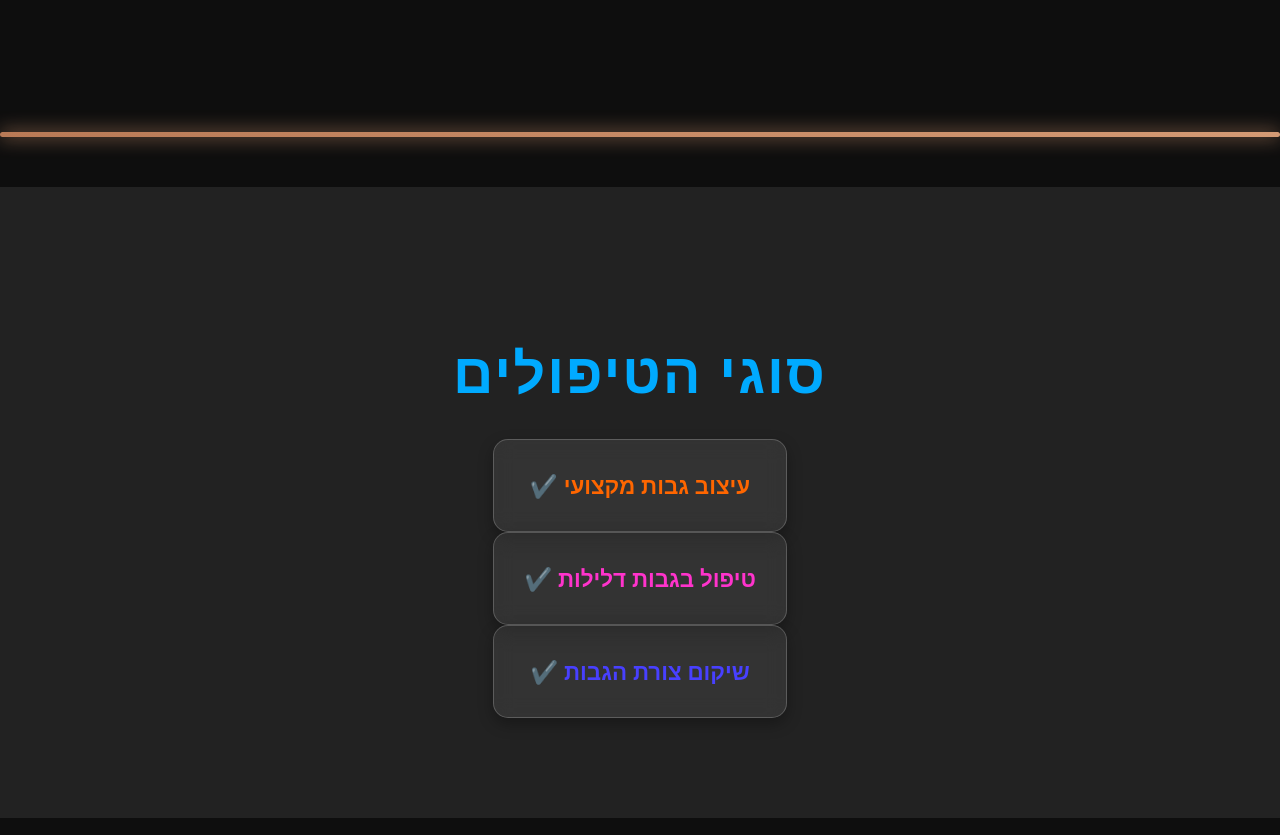
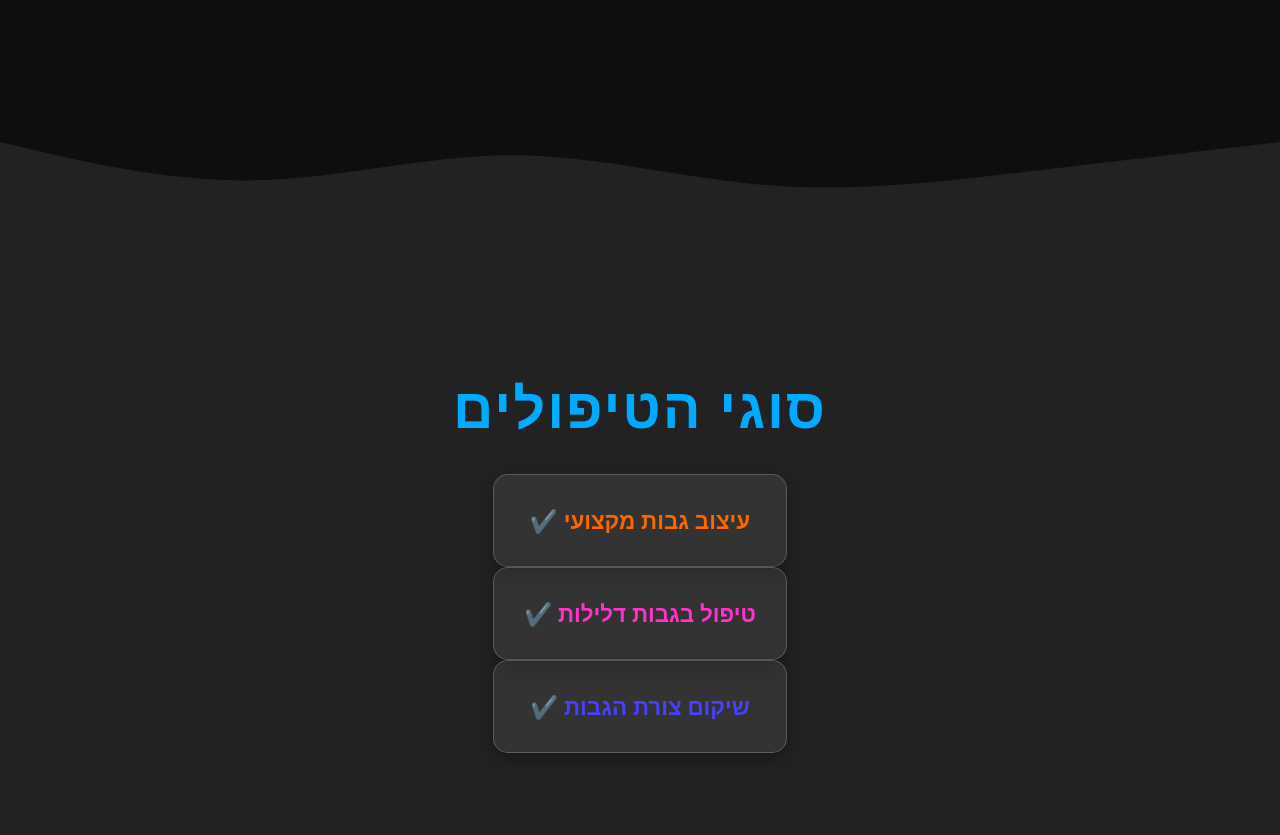
Before and after one commit to noamrap/OR-E-, a plain HTML site: page index.html in a window 1280 px wide. Shown: the part 1000-1835 px from the top of the page. Drawn offline with nearby package versions, Linux system fonts and the light colour scheme.

Commit message:
Update index.html

```diff
--- a/index.html
+++ b/index.html
@@ -358,34 +358,27 @@
                 padding: 25px;
             }
         }
-        /* === הפרדה בין אייקוני הרשתות לבין השירותים === */
-        .section-divider {
+        /* === אפקט גלים - מחבר בין הרשתות החברתיות לשירותים === */
+        .wave-divider {
+            position: relative;
             width: 100%;
-            height: 5px;
-            background: linear-gradient(90deg, var(--primary-color), var(--hover-color));
-            margin: 50px auto;
-            border-radius: 50px;
-            animation: glowFlow 2s infinite alternate;
+            overflow: hidden;
+            line-height: 0;
+            margin-top: 40px;
         }
 
-        /* === אנימציה של קו זוהר דינמי === */
-        @keyframes glowFlow {
-            from {
-                box-shadow: 0 0 10px var(--primary-color);
+            /* צבע הגלים */
+            .wave-divider svg {
+                position: relative;
+                display: block;
+                width: 100%;
+                height: 100px;
             }
 
-            to {
-                box-shadow: 0 0 20px var(--hover-color);
+            /* התאמת צבעים של הגלים */
+            .wave-divider .shape-fill {
+                fill: var(--light-gray);
             }
-        }
-
-        /* === כותרת ביניים מגניבה === */
-        .section-title {
-            font-size: 2.5em;
-            font-weight: 700;
-            color: var(--hover-color);
-            margin-top: 20px;
-        }
 
     </style>
 </head>
@@ -423,8 +416,12 @@
         </div>
     </div>
 
+    <div class="wave-divider">
+        <svg viewBox="0 0 1440 320" preserveAspectRatio="none">
+            <path class="shape-fill" d="M0,64L48,96C96,128,192,192,288,186.7C384,181,480,107,576,106.7C672,107,768,181,864,202.7C960,224,1056,192,1152,160C1248,128,1344,96,1392,80L1440,64L1440,320L1392,320C1344,320,1248,320,1152,320C1056,320,960,320,864,320C768,320,672,320,576,320C480,320,384,320,288,320C192,320,96,320,48,320L0,320Z"></path>
+        </svg>
+    </div>
 
-    <div class="section-divider"></div>
 
     <script>
         const canvas = document.getElementById("browsCanvas");
```
